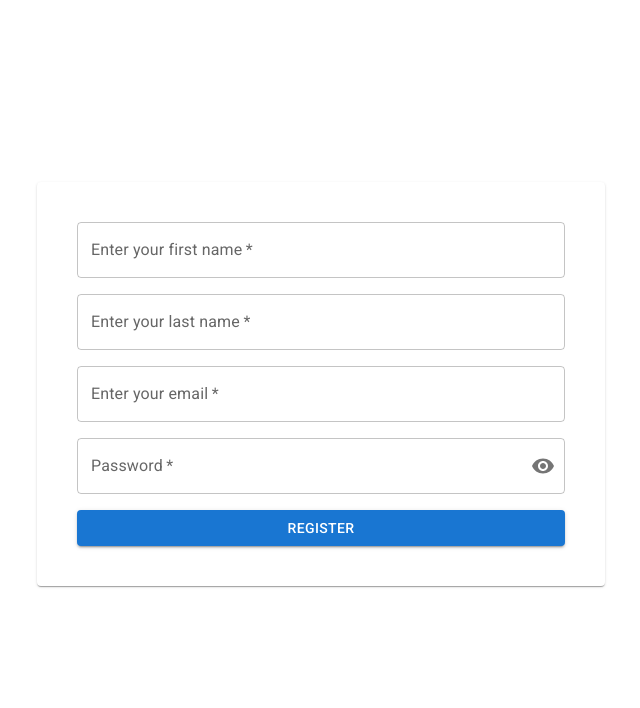
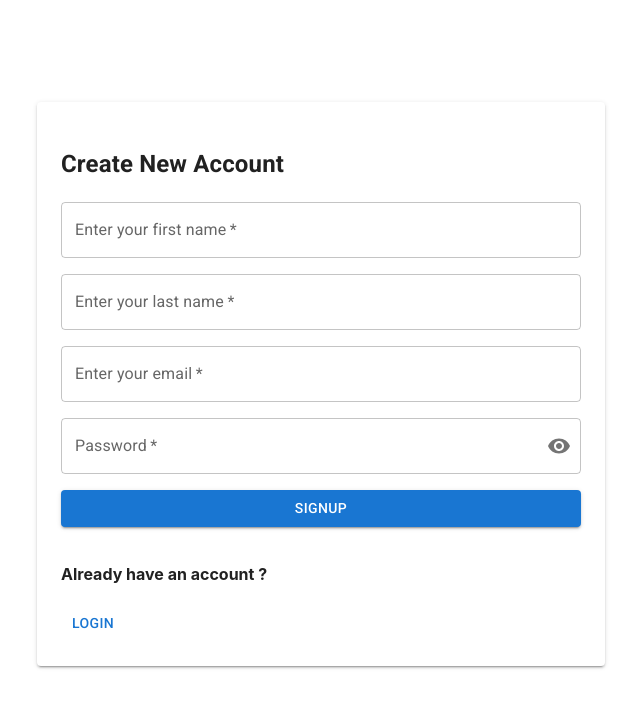
Before and after one commit to ririErliza/capstone-project-admin-panel, a React (Create React App) app: page /register in a window 1280 px wide. Shown: the top 708 px of the page, without its empty margins (311-951 px from the left). Built offline with nearby package versions, Linux system fonts and the light colour scheme.

Commit message:
update Login.jsx

```diff
--- a/src/pages/Login/Login.jsx
+++ b/src/pages/Login/Login.jsx
@@ -8,10 +8,12 @@ import {
 	TextField,
 	IconButton,
 	InputAdornment,
+	Typography,
 } from "@mui/material";
 import VisibilityIcon from "@mui/icons-material/Visibility";
 import VisibilityOffIcon from "@mui/icons-material/VisibilityOff";
-import axios from 'axios'
+import axios from 'axios';
+import { Link } from "react-router-dom";
 
 
 const Login = () => {
@@ -53,9 +55,15 @@ const Login = () => {
 	justifyContent="center"
 	style={{ minHeight: "100vh" }}
 >
-<Paper elelvation={2} sx={{ padding: 5 }}>
+
+<Paper elevation={2} sx={{ padding: 3 }}>
+<Typography>
+	<h2>Login to Your Account</h2>
+
+</Typography>
 <form onSubmit={handleSubmit}>
 <Grid container direction="column" spacing={2}>
+
 	<Grid item>
 		<TextField
 			type="email"
@@ -95,12 +103,23 @@ const Login = () => {
 
 	<Grid item>
 	<Button type="submit" fullWidth variant="contained">
-		Sign In
+		Login
 	</Button>
+	</Grid>
+
+	<Grid item>
+	<h4>New Here ?</h4>
+					<Link to="/register">
+						<Button>
+							Sign Up
+						</Button>
+					</Link>
 	</Grid>
 </Grid>
 </form>
+
 </Paper>
+
 </Grid>
 </Container>
 		</div>
--- a/src/pages/Register/Register.jsx
+++ b/src/pages/Register/Register.jsx
@@ -8,10 +8,12 @@ import {
 	TextField,
 	IconButton,
 	InputAdornment,
+	Typography,
 } from "@mui/material";
 import VisibilityIcon from "@mui/icons-material/Visibility";
 import VisibilityOffIcon from "@mui/icons-material/VisibilityOff";
 import axios from 'axios';
+import { Link, useNavigate } from "react-router-dom";
 
 const Register = () => {
   const [values, setValues] = useState({
@@ -23,6 +25,7 @@ const Register = () => {
   });
 
   console.log(values)
+  const navigate = useNavigate();
 
   const handleSubmit = (e) =>{
 	e.preventDefault();
@@ -33,7 +36,11 @@ const Register = () => {
 		email:values.email,
 		password:values.password,
 	})
-	.then(res=>console.log(res))
+	.then((res)=>{
+		console.log(res.message);
+		navigate("/login")
+
+	})
 	.catch(err=>console.error(err))
   }
 
@@ -53,7 +60,11 @@ const Register = () => {
 					justifyContent="center"
 					style={{ minHeight: "100vh" }}
 				>
-				<Paper elelvation={2} sx={{ padding: 5 }}>
+				<Paper elevation={2} sx={{ padding: 3 }}>
+					<Typography>
+					<h2>Create New Account</h2>
+
+					</Typography>
 				<form onSubmit={handleSubmit}>
 				<Grid container direction="column" spacing={2}>
 				<Grid item>
@@ -117,8 +128,16 @@ const Register = () => {
 
 					<Grid item>
 					<Button type="submit" fullWidth variant="contained">
-						REGISTER
+						SIGNUP
 					</Button>
+					</Grid>
+					<Grid item>
+						<h4>Already have an account ?</h4>
+							<Link to="/login">
+								<Button>
+									Login
+								</Button>
+							</Link>
 					</Grid>
 				</Grid>
 				</form>
```
